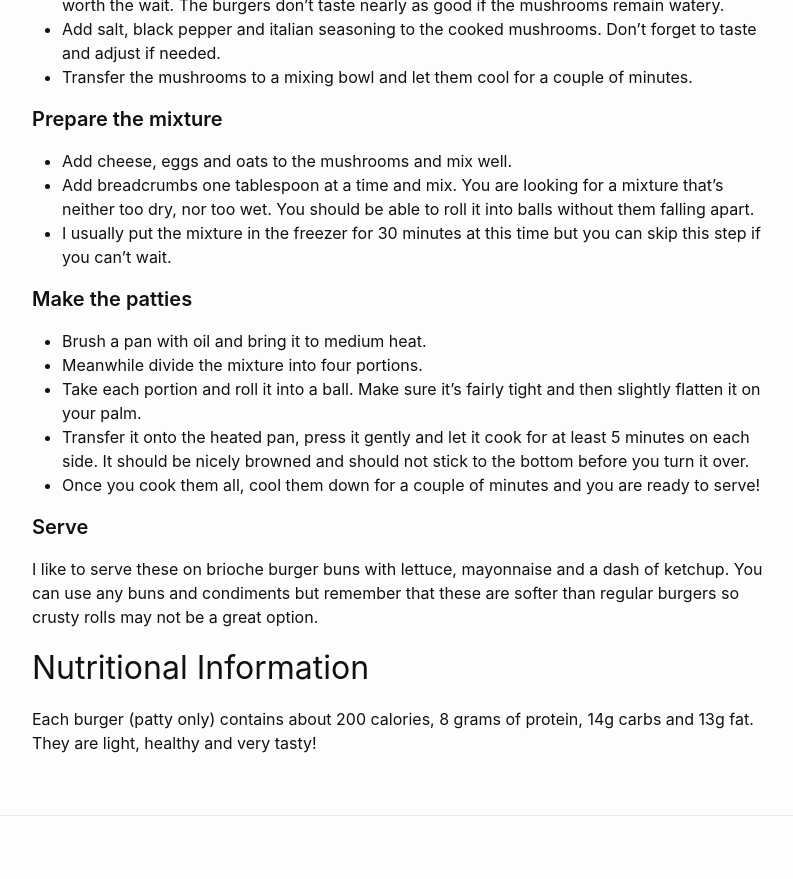
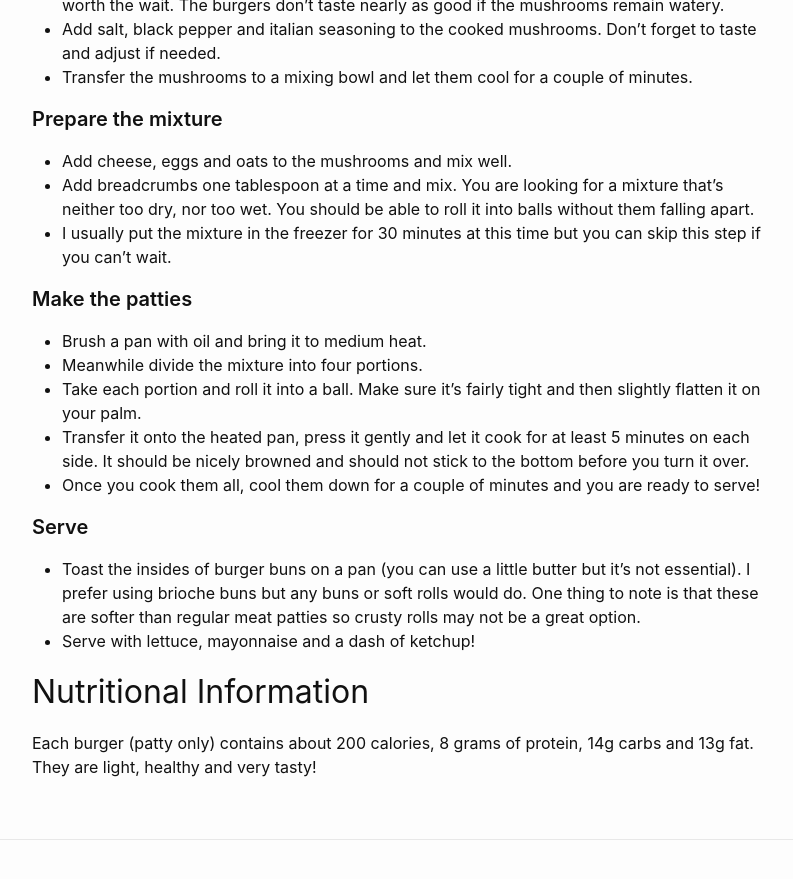
Before and after one commit to chiraggupta/ChiragGupta.com, a Jekyll site: the page built from _posts/2020-06-12-mushroom-burgers.md, in a window 1280 px wide and 900 px high, scrolled down 2077 px. Shown: the top 879 px of the window, without its empty margins (238-1031 px from the left). Built offline with Jekyll 4.4.1, drawn with Linux system fonts in a browser that asks for light colours.

Commit message:
Add details to serving suggestion

```diff
--- a/_posts/2020-06-12-mushroom-burgers.md
+++ b/_posts/2020-06-12-mushroom-burgers.md
@@ -70,7 +70,8 @@ _Makes 4 burgers_
 
 ### Serve
 
-I like to serve these on brioche burger buns with lettuce, mayonnaise and a dash of ketchup. You can use any buns and condiments but remember that these are softer than regular burgers so crusty rolls may not be a great option.
+- Toast the insides of burger buns on a pan (you can use a little butter but it's not essential). I prefer using brioche buns but any buns or soft rolls would do. One thing to note is that these are softer than regular meat patties so crusty rolls may not be a great option.
+- Serve with lettuce, mayonnaise and a dash of ketchup!
 
 ## Nutritional Information
 
```
